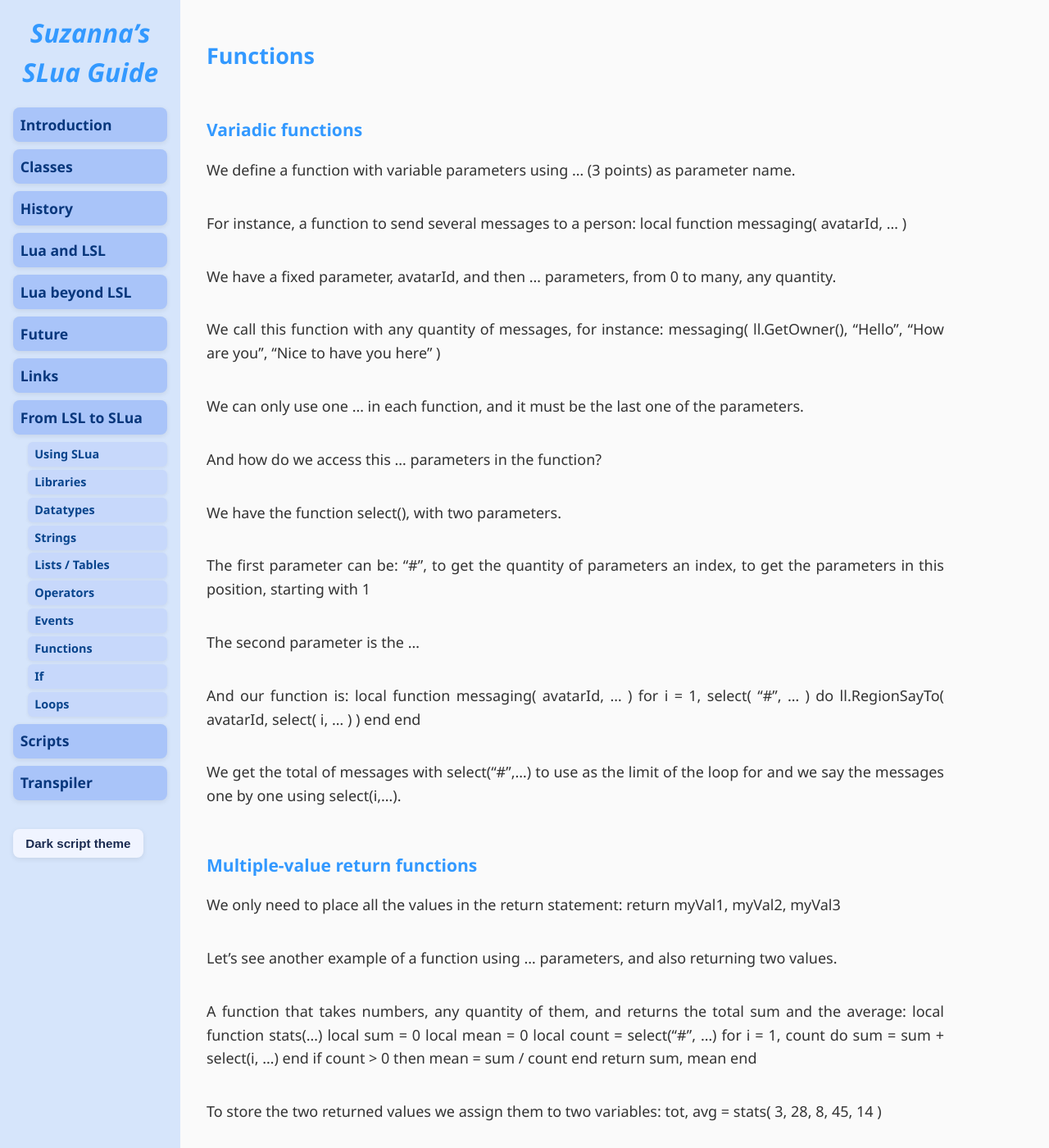
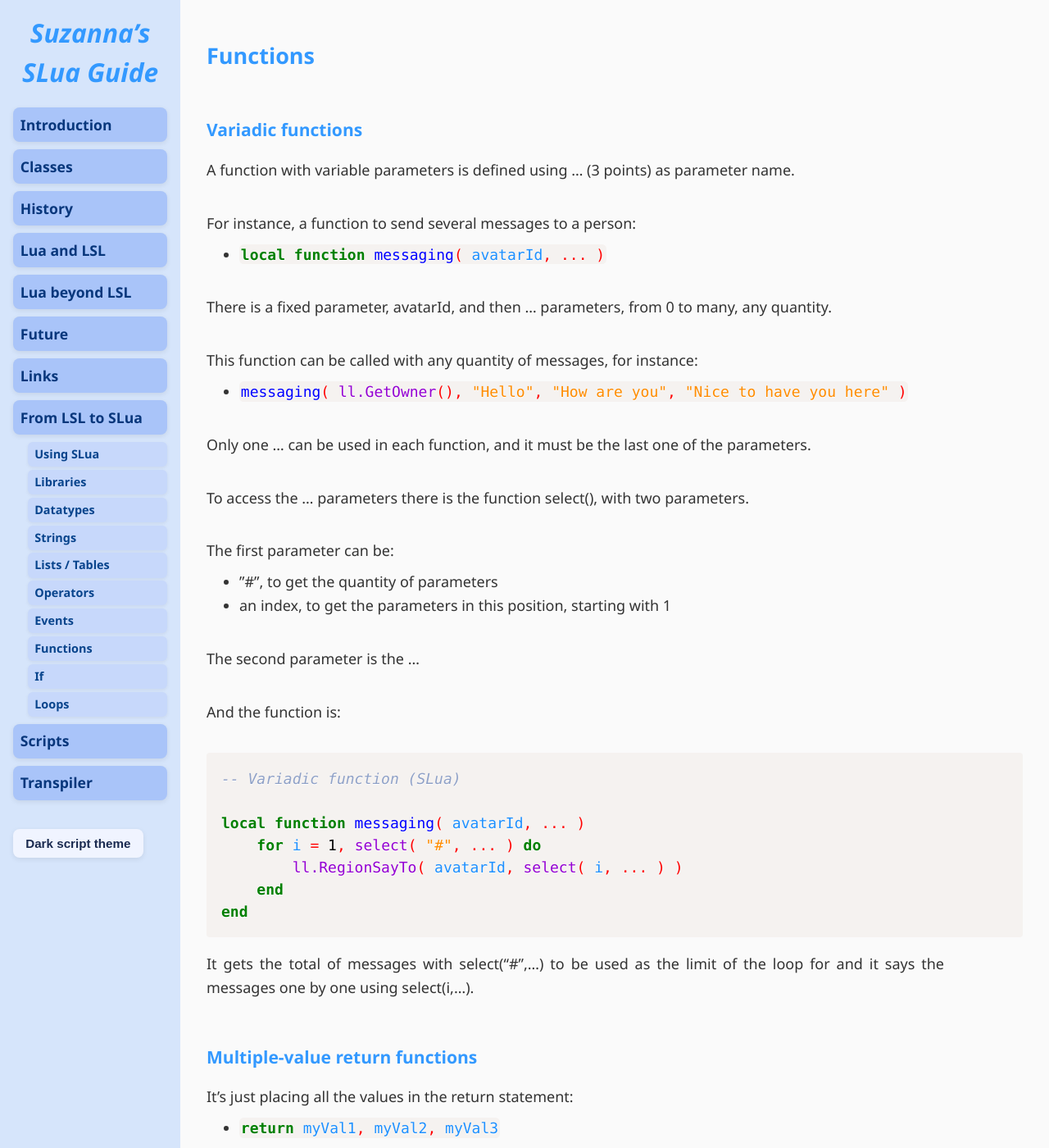
Before and after one commit to Suzanna-Linn/slua, a Jekyll site: the page built from docs/moving-functions.md, in a window 1280 px wide and 1400 px high. Shown: the whole window at 82% size. Built offline with Jekyll 4.4.1, drawn with Linux system fonts in a browser that asks for light colours; nearby versions of some CDN libraries; our own code applies the rules of GitHub Pages for plain Markdown files; comment, search, counter and statistics services are not loaded; some of the changed text lies outside the part shown.

Commit message:
Update moving-functions.md

```diff
--- a/docs/moving-functions.md
+++ b/docs/moving-functions.md
@@ -2,75 +2,75 @@
 
 ### Variadic functions
 
-We define a function with variable parameters using ... (3 points) as parameter name.
+A function with variable parameters is defined using ... (3 points) as parameter name.
 
 For instance, a function to send several messages to a person:
-	local function messaging( avatarId, ... )
+- <code class="language-slua">local function messaging( avatarId, ... )</code>
 
-We have a fixed parameter, avatarId, and then ... parameters, from 0 to many, any quantity.
+There is a fixed parameter, avatarId, and then ... parameters, from 0 to many, any quantity.
 
-We call this function with any quantity of messages, for instance:
-	messaging( ll.GetOwner(), "Hello", "How are you", "Nice to have you here" )
+This function can be called with any quantity of messages, for instance:
+- <code class="language-slua">messaging( ll.GetOwner(), "Hello", "How are you", "Nice to have you here" )</code>
 
-We can only use one ... in each function, and it must be the last one of the parameters.
+Only one ... can be used in each function, and it must be the last one of the parameters.
 
-And how do we access this ... parameters in the function?
-
-We have the function select(), with two parameters.
+To access the ... parameters there is the function select(), with two parameters.
 
 The first parameter can be:
-	"#", to get the quantity of parameters
-	an index, to get the parameters in this position, starting with 1
+- "#", to get the quantity of parameters
+- an index, to get the parameters in this position, starting with 1
 
 The second parameter is the ...
 
-And our function is:
-	local function messaging( avatarId, ... )
-		for i = 1, select( "#", ... ) do
-			ll.RegionSayTo( avatarId, select( i, ... ) )
-		end
+And the function is:
+<pre class="language-slua"><code class="language-slua">-- Variadic function (SLua)
+
+local function messaging( avatarId, ... )
+	for i = 1, select( "#", ... ) do
+		ll.RegionSayTo( avatarId, select( i, ... ) )
 	end
+end</code></pre>
 
-We get the total of messages with   select("#",...)   to use as the limit of the loop for and we say the messages one by one using   select(i,...).
+It gets the total of messages with select("#",...) to be used as the limit of the loop for and it says the messages one by one using   select(i,...).
 
 ### Multiple-value return functions
 
-We only need to place all the values in the return statement:
-	return myVal1, myVal2, myVal3
+It's just placing all the values in the return statement:
+- <code class="language-slua">return myVal1, myVal2, myVal3</code>
 
-Let's see another example of a function using ... parameters, and also returning two values.
+For instance, a function that takes numbers, any quantity of them, and returns the total sum and the average:
+<pre class="language-slua"><code class="language-slua">-- Variadic function with multiple returns (SLua)
 
-A function that takes numbers, any quantity of them, and returns the total sum and the average:
 local function stats(...)
-local sum = 0
-local mean = 0
-local count = select("#", ...)
-for i = 1, count do
-sum = sum + select(i, ...)
-end
-if count > 0 then
-mean = sum / count
-end
-return sum, mean
-end
+	local sum = 0
+	local mean = 0
+	local count = select("#", ...)
+	for i = 1, count do
+		sum = sum + select(i, ...)
+	end
+	if count > 0 then
+		mean = sum / count
+	end
+	return sum, mean
+end</code></pre>
 
-To store the two returned values we assign them to two variables:
-	tot, avg = stats( 3, 28, 8, 45, 14 )
+The two returned values are stored assigning them to two variables:
+- <code class="language-slua">tot, avg = stats( 3, 28, 8, 45, 14 )</code>
 
-Lua evaluates the expression on the right of the = and assigns its values to the variable on the left of the =.
+Lua evaluates the expression on the right of the = and assigns its values to the variables on the left of the =.
 
-With this:
-	tot= stats( 3, 28, 8, 45, 14 )
+With:
+- <code class="language-slua">tot = stats( 3, 28, 8, 45, 14 )</code>
 the second value returned is discarded.
 
-And with this:
-	tot, avg, lotteryWinner = stats( 3, 28, 8, 45, 14 )
+And with:
+- <code class="language-slua">tot, avg, lotteryWinner = stats( 3, 28, 8, 45, 14 )</code>
 lotteryWinner gets nil, because there are no more values.
 
 Assigning several values at once works not only with functions.
 
-We can use it to exchange the values of two variables, without using an intermediate one:
-	a, b = b, a
+It can be used to exchange the values of two variables, without using an intermediate one:
+- <code class="language-slua">a, b = b, a</code>
 
 Lua first evaluates all the values on the right, before assigning them to the variables on the left.
 
@@ -78,39 +78,38 @@
 
 SLua has anonymous functions (function literals), which can be written inline and used directly as arguments or values.
 
-We can use inline, unnamed functions. This is useful for short functions that we are going to use only once.
+Inline, unnamed functions are useful for short functions that are going to be used only once.
 
 For instance, to get the length of a dictionary table:
+<pre class="language-slua"><code class="language-slua">-- Anonymous, inline function (SLua)
+
 tableLen = (function(tab)
-local n = 0
-for _ in pairs(tab) do
-n += 1
-end
-return n
-end)(myTab)
+	local n = 0
+	for _ in pairs(tab) do
+		n += 1
+	end
+	return n
+end)(myTab)</code></pre>
 
-From " (funtion " to " end) " we are defining the function. With " (myTab) " we are calling it.
+From " (funtion " to " end) " is the definition of the function. The function is called with " (myTab) ".
 
-Of course, if we are going to use this function in several places is better to define it as usual, with a name.
+Of course, if the function is going to be used in several places is better to define it as usual, with a name.
 
-We can also use inline functions when translating LSL scripts to replace assignations used in expressions.
+Inline functions are also useful when translating LSL scripts to replace assignations used in expressions.
 
 For instance, in LSL:
-	if ( people = llGetAgentList( AGENT_LIST_PARCEL, [] ) != [] ) {
-we are assigning the agent list to people and checking if there is people, to do something with them.
+- <code class="language-lsl">if ( people = llGetAgentList( AGENT_LIST_PARCEL, [] ) != [] ) {</code>
+it's assigning the agent list to people and checking if there is people, to do something with them.
 
-In SLua, assignations are statements, not expressions, and they don't return a value. We can't use them were a value is expected. We would the agent list in people, but there will not be anything to compare with and empty table.
+In SLua, assignations are statements, not expressions, and they don't return a value. They can't be used them were a value is expected. It would assign the agent list in people, but there will not be anything to compare with the empty table.
 
 One option is, in SLua:
-	people = ll.GetAgentList( AGENT_LIST_PARCEL, {} )
-	if #people ~= 0 then
+- <code class="language-slua">people = ll.GetAgentList( AGENT_LIST_PARCEL, {} ) if #people ~= 0 then</code>
 
 And the other option, with an inline function, is, in SLua:
-	if #(function() people = ll.GetAgentList( AGENT_LIST_PARCEL, {} ) return people end)() ~= 0 then
+- <code class="language-slua">if #(function() people = ll.GetAgentList( AGENT_LIST_PARCEL, {} ) return people end)() ~= 0 then</code>
 
-In the function we assign the table people in the same way, and we also return its value so it can be used in a expression. Since the function has no parameters, we are calling it with " () ".
-
-Which looks much more complicated, so use the previous versions in two lines.
+In the function the table people is assigned in the same way, and its value is returned so it can be used in a expression. Since the function has no parameters, its' being called with " () ".
 
 ### Passing parameters to functions
 
@@ -120,34 +119,32 @@
 
 Passing by reference means the function receives a reference to the original data. Changes to that data do affect the original.
 
-In SLua (as in LSL) all the parameters, of any type, are passed by value, we can't change the contents of the original variables.
+In SLua (as in LSL) all the parameters, of any type, are passed by value, the contents of the original variables can't be changed.
 
 For instance:
-	function test( tab )
-		tab = { "x", "y", "z" }
-		print( tab[1] )  -- >   x
-	end
-	tabTest = { "a", "b", "c" }
-	test( tabTest )
-	print( tabTest[1] )  -- >   a
+<pre class="language-slua"><code class="language-slua">function test( tab )
+	tab = { "x", "y", "z" }
+	print( tab[1] )  -- >   x
+end
+tabTest = { "a", "b", "c" }
+test( tabTest )
+print( tabTest[1] )  -- >   a</code></pre>
 
 tabTest is unchanged by the modification in the function.
 
 But some of the data types have a reference as value: table, function and thread (coroutines).
 
-We can't change the value of a variable passed as parameter in a function. But we can use the reference to change its contents.
+The value of a variable passed as parameter to a function can't be changed. But the reference can be used to change its contents.
 
 For instance:
-	function test( tab )
-		tab[1] = "x"
-		print( tab[1] )  -- >   x
-	end
-	tabTest = { "a", "b", "c" }
-	test( tabTest )
-	print( tabTest[1] )  -- >   x
+<pre class="language-slua"><code class="language-slua">function test( tab )
+	tab[1] = "x"
+	print( tab[1] )  -- >   x
+end
+tabTest = { "a", "b", "c" }
+test( tabTest )
+print( tabTest[1] )  -- >   x</code></pre>
 
 Which doesn't happen in LSL, where variables with lists contain the list instead of a reference to it.
 
-With functions and threads there is not so much to change and, if we are passing them as parameters, the changes are probably expected. And anyway they don't exist in LSL.
-
 But we need to be careful when translating our LSL scripts to SLua, if any of them is modifying lists passed as parameters.
```
